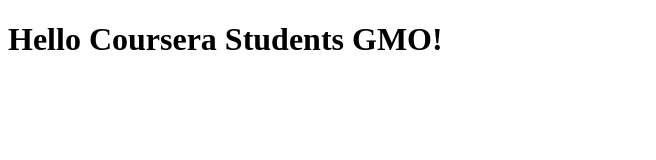
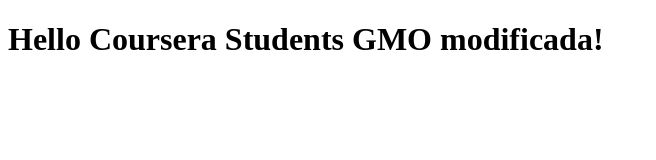
Before and after one commit to Gonzodl38/coursera-test, a plain HTML site: page index.html in a window 1280 px wide. Shown: the whole page, without its empty margins (0-656 px from the left). Drawn offline with Linux system fonts and the light colour scheme.

Commit message:
First web file de Gonzalin en Atom.

```diff
--- a/index.html
+++ b/index.html
@@ -5,6 +5,6 @@
     <title>Hello Coursera</title>
   </head>
   <body>
-    <h1>Hello Coursera Students GMO!</h1>
+    <h1>Hello Coursera Students GMO modificada!</h1>
   </body>
 </html>
```
